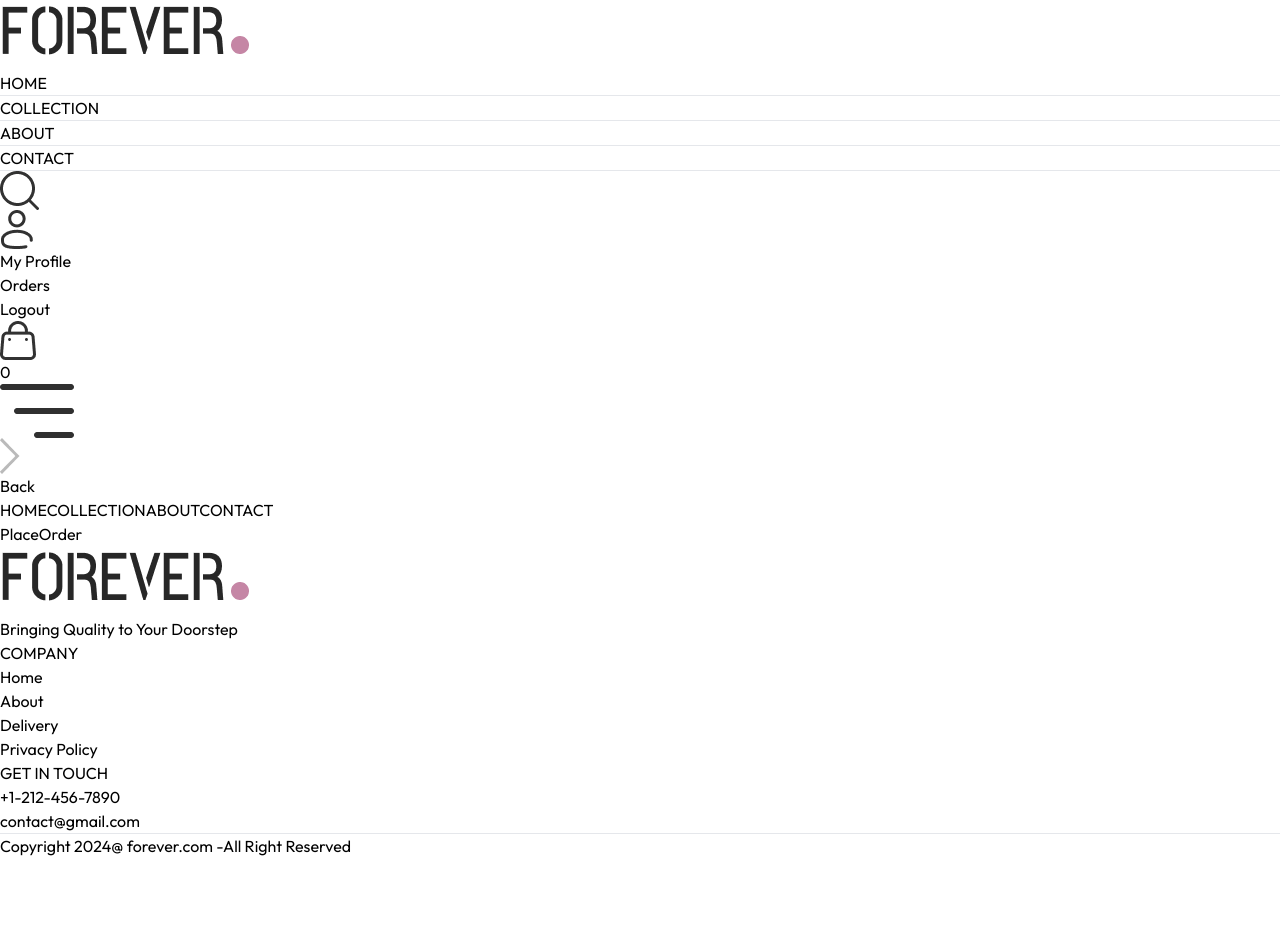
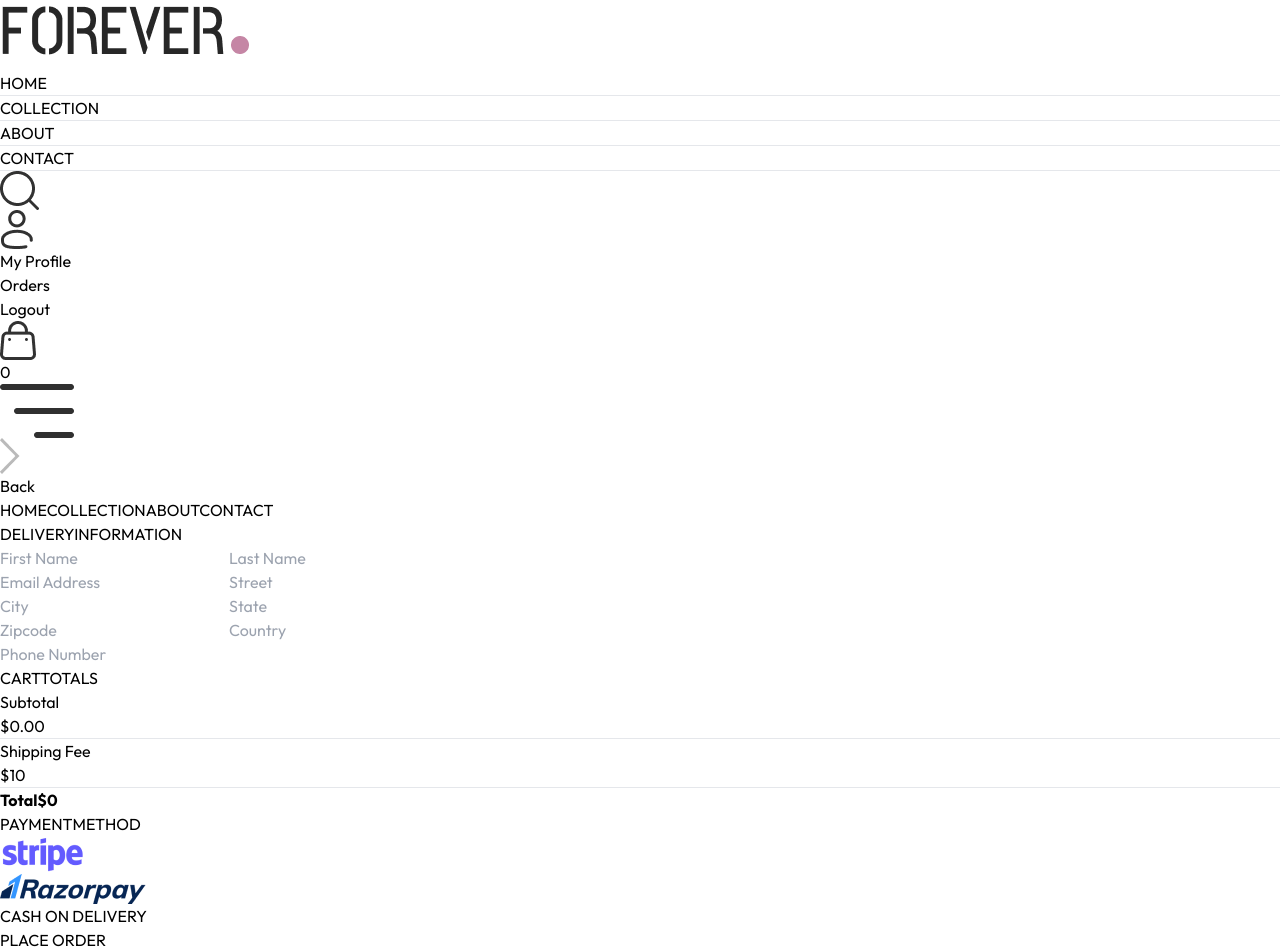
Before and after one commit to dipto230/e-commerce-side, a React (Vite) app: page /place-order in a window 1280 px wide. Shown: the top 952 px of the page. Before the commit the page ends 858 px from the top, so only its background shows below. Built offline with nearby package versions, Linux system fonts and the light colour scheme.

Commit message:
frontend section done for login and signup

```diff
--- a/src/components/Navbar.jsx
+++ b/src/components/Navbar.jsx
@@ -34,7 +34,7 @@
           <div className='flex items-center gap-6'>
               <img onClick={()=>setShowSearch(true)} src={assets.search_icon} className='w-5 cursor-pointer' alt='' />
               <div className='group relative'>
-                  <img className='w-5 cursor-pointer' src={assets.profile_icon} alt='' />
+                 <Link to='/login'><img className='w-5 cursor-pointer' src={assets.profile_icon} alt='' /></Link>
                   <div className='group-hover:block hidden absolute dropdown-menu right-0 pt-4'>
                       <div className='flex flex-col gap-2 py-3 px-5 bg-slate-100 text-gray-500 rounded'>
                           <p className='cursor-pointer hover:text-black'>My Profile</p>
--- a/src/context/ShopContext.jsx
+++ b/src/context/ShopContext.jsx
@@ -2,6 +2,7 @@
 import { products } from "../assets/frontend_assets/assets";
 import { toast } from "react-toastify";
 import Product from './../pages/Product';
+import { useNavigate } from "react-router-dom";
 
 
 export const ShopContext = createContext();
@@ -11,6 +12,7 @@
     const [search, setSearch] = useState('');
     const [showSearch, setShowSearch] = useState(false);
     const [cartItems, setCartItems] = useState({});
+    const navigate = useNavigate();
 
     const addToCart = async (itemId, size) => {
         if (!size) {
@@ -79,7 +81,7 @@
         search, setSearch, showSearch, setShowSearch,
         cartItems, addToCart,
         getCartCount, updateQuantity,
-        getCartAmount
+        getCartAmount,navigate
 
     }
     return (
--- a/src/pages/Cart.jsx
+++ b/src/pages/Cart.jsx
@@ -5,7 +5,7 @@
 import CartTotal from '../components/CartTotal';
 
 const Cart = () => {
-  const { products, currency, cartItems, updateQuantity } = useContext(ShopContext);
+  const { products, currency, cartItems, updateQuantity, navigate } = useContext(ShopContext);
   const [cartData, setCartData] = useState([]);
 
   useEffect(() => {
@@ -62,7 +62,7 @@
         <div className='w-full sm:w-[450px]'>
           <CartTotal />
           <div className='w-full text-end'>
-            <button className='bg-black text-white text-sm my-8 px-8 py-3'>PROCEED TO CHECKOUT</button>
+            <button onClick={()=>navigate('/place-order')} className='bg-black text-white text-sm my-8 px-8 py-3'>PROCEED TO CHECKOUT</button>
 
           </div>
 
--- a/src/pages/Login.jsx
+++ b/src/pages/Login.jsx
@@ -1,8 +1,32 @@
-import React from 'react'
+import React, { useState } from 'react'
 
 const Login = () => {
+  const [currentState, setCurrentState] = useState('Sign Up');
+  const onSubmitHandler = async (event) => {
+    event.preventDefault();
+  }
+
   return (
-    <div>Login</div>
+    <form onSubmit={onSubmitHandler} className='flex flex-col items-center w-[90%] sm:max-w-96 m-auto mt-14 gap-4 text-gray-800'>
+      <div className='inline-flex items-center gap-2 mb-2 mt-10'>
+        <p className='prata-regular text-3xl'>{currentState}</p>
+        <hr className='border-none h-[1.5px] w-8 bg-gray-800' />
+      </div>
+      { currentState ==='Login' ? '':<input type='text' className='w-full px-3 py-2 border border-gray-800' placeholder='Name' required />}
+      <input type='email' className='w-full px-3 py-2 border border-gray-800' placeholder='Email' required/>
+      <input type='password' className='w-full px-3 py-2 border border-gray-800' placeholder='Password' required />
+      <div className='w-full flex justify-between text-sm mt-[-8px]'>
+        <p className='cursor-pointer'>Forget your password?</p>
+        {
+          currentState === 'Login'
+            ? <p onClick={()=>setCurrentState('Sign Up')} className='cursor-pointer'>Create account</p>
+            :<p onClick={()=>setCurrentState('Login')} className='cursor-pointer'>Login Here</p>
+        }
+
+      </div>
+      <button className='bg-black text-white font-light px-8 py-4 mt-4'>{currentState === 'Login' ?'Sign In' : 'Sign Up' }</button>
+
+    </form>
   )
 }
 
--- a/src/pages/Orders.jsx
+++ b/src/pages/Orders.jsx
@@ -1,8 +1,51 @@
-import React from 'react'
+import React, { useContext } from 'react'
+import { ShopContext } from '../context/ShopContext'
+import Title from '../components/Title';
 
 const Orders = () => {
+  const { products, currency } = useContext(ShopContext);
   return (
-    <div>Orders</div>
+    <div className='border-t pt-16'>
+      <div className='text-2xl'>
+        <Title text1={'MY'} text2={'ORDERS'}/>
+
+      </div>
+      <div>
+     {
+  products.slice(1, 4).map((item, index) => (
+    <div
+      key={index}
+      className='py-4 border-t border-b text-gray-700 flex flex-col md:flex-row md:items-center md:justify-between gap-4'
+    >
+      <div className='flex items-start gap-6 text-sm'>
+        <img className='w-16 sm:w-20' src={item.image[0]} alt='' />
+        <div>
+          <p className='sm:text-base font-medium'>{item.name}</p>
+          <div className='flex items-center  gap-2 mt-2 text-base text-gray-700'>
+            <p className='text-lg'>{currency}{item.price}</p>
+            <p>Quantity: 1</p>
+            <p>Size: M</p>
+
+          </div>
+          <p className='mt-2'>Date:<span className='text-gray-400'>25, jul, 2025</span></p>
+          </div>
+      </div>
+      <div className='md:w-1/2 flex justify-between'>
+        <div className='flex  items-center  gap-2'>
+          <p className='min-w-2 h-2 rounded-full bg-green-500'></p>
+          <p className='text-sm md:text-base'>Ready to Ship</p>
+
+        </div>
+        <button className='border px-4 py-2 text-sm font-medium rounded-sm '>Track Order</button>
+
+        </div>
+    </div>
+  ))
+}
+
+      </div>
+
+    </div>
   )
 }
 
--- a/src/pages/PlaceOrder.jsx
+++ b/src/pages/PlaceOrder.jsx
@@ -1,8 +1,73 @@
-import React from 'react'
+import React, { useContext, useState } from 'react'
+import Title from '../components/Title'
+import CartTotal from '../components/CartTotal'
+import { assets } from '../assets/frontend_assets/assets'
+import { ShopContext } from '../context/ShopContext'
 
 const PlaceOrder = () => {
+  const [method, setMethod] = useState('cod');
+  const { navigate } = useContext(ShopContext);
   return (
-    <div>PlaceOrder</div>
+    <div className='flex flex-col sm:flex-row justify-between gap-4 pt-5 sm:pt-14 min-h-[80vh] border-t'>
+      <div className='flex flex-col gap-4 w-full sm:max-w-[480px]'>
+        <div className='text-xl sm:text-2xl my-3'>
+          <Title
+            text1={'DELIVERY'}
+            text2={'INFORMATION'}
+          />
+        </div>
+        <div className='flex gap-3'>
+          <input className='border border-gray-300 rounded py-1.5 px-3.5 w-full' type='text' placeholder='First Name' />
+          <input className='border border-gray-300 rounded py-1.5 px-3.5 w-full' type='text' placeholder='Last Name' />
+
+        </div>
+        <input className='border border-gray-300 rounded py-1.5 px-3.5 w-full' type='email' placeholder='Email Address' />
+        <input className='border border-gray-300 rounded py-1.5 px-3.5 w-full' type='text' placeholder='Street' />
+             <div className='flex gap-3'>
+          <input className='border border-gray-300 rounded py-1.5 px-3.5 w-full' type='text' placeholder='City' />
+          <input className='border border-gray-300 rounded py-1.5 px-3.5 w-full' type='text' placeholder='State' />
+
+        </div>
+             <div className='flex gap-3'>
+          <input className='border border-gray-300 rounded py-1.5 px-3.5 w-full' type='number' placeholder='Zipcode' />
+          <input className='border border-gray-300 rounded py-1.5 px-3.5 w-full' type='text' placeholder='Country' />
+
+        </div>
+          <input className='border border-gray-300 rounded py-1.5 px-3.5 w-full' type='number' placeholder='Phone Number' />
+
+      </div>
+      <div className='mt-8'>
+        <div className='mt-8 min-w-80'>
+          <CartTotal/>
+
+        </div>
+        <div className='mt-12'>
+          <Title text1={'PAYMENT'} text2={'METHOD'} />
+          <div className='flex gap-3 flex-col lg:flex-row '>
+            <div onClick={()=>setMethod('stripe')} className='flex items-center gap-3  border p-2 px-3 cursor-pointer'>
+              <p className={`min-w-3.5 h-3.5 border rounded-full ${method ==='stripe'?'bg-gray-600' :''}`}></p>
+              <img className='h-5 mx-4' src={assets.stripe_logo} />
+            </div>
+               <div onClick={()=>setMethod('razorpay')} className='flex items-center gap-3  border p-2 px-3 cursor-pointer'>
+              <p className={`min-w-3.5 h-3.5 border rounded-full ${method ==='razorpay'?'bg-gray-600' :''} `}></p>
+              <img className='h-5 mx-4' src={assets.razorpay_logo} />
+            </div>
+               <div onClick={()=>setMethod('cod')} className='flex items-center gap-3  border p-2 px-3 cursor-pointer'>
+              <p className={`min-w-3.5 h-3.5 border rounded-full ${method ==='cod'?'bg-gray-600' :''} `}></p>
+              <p className='text-gray-500 text-sm font-medium mx-4'>CASH ON DELIVERY</p>
+            </div>
+
+          </div>
+          <div className='w-full text-end mt-8'>
+            <button onClick={()=>navigate('/orders')} className='bg-black text-white px-16 py-3 text-sm'>PLACE ORDER</button>
+
+          </div>
+
+        </div>
+
+      </div>
+
+    </div>
   )
 }
 
```
